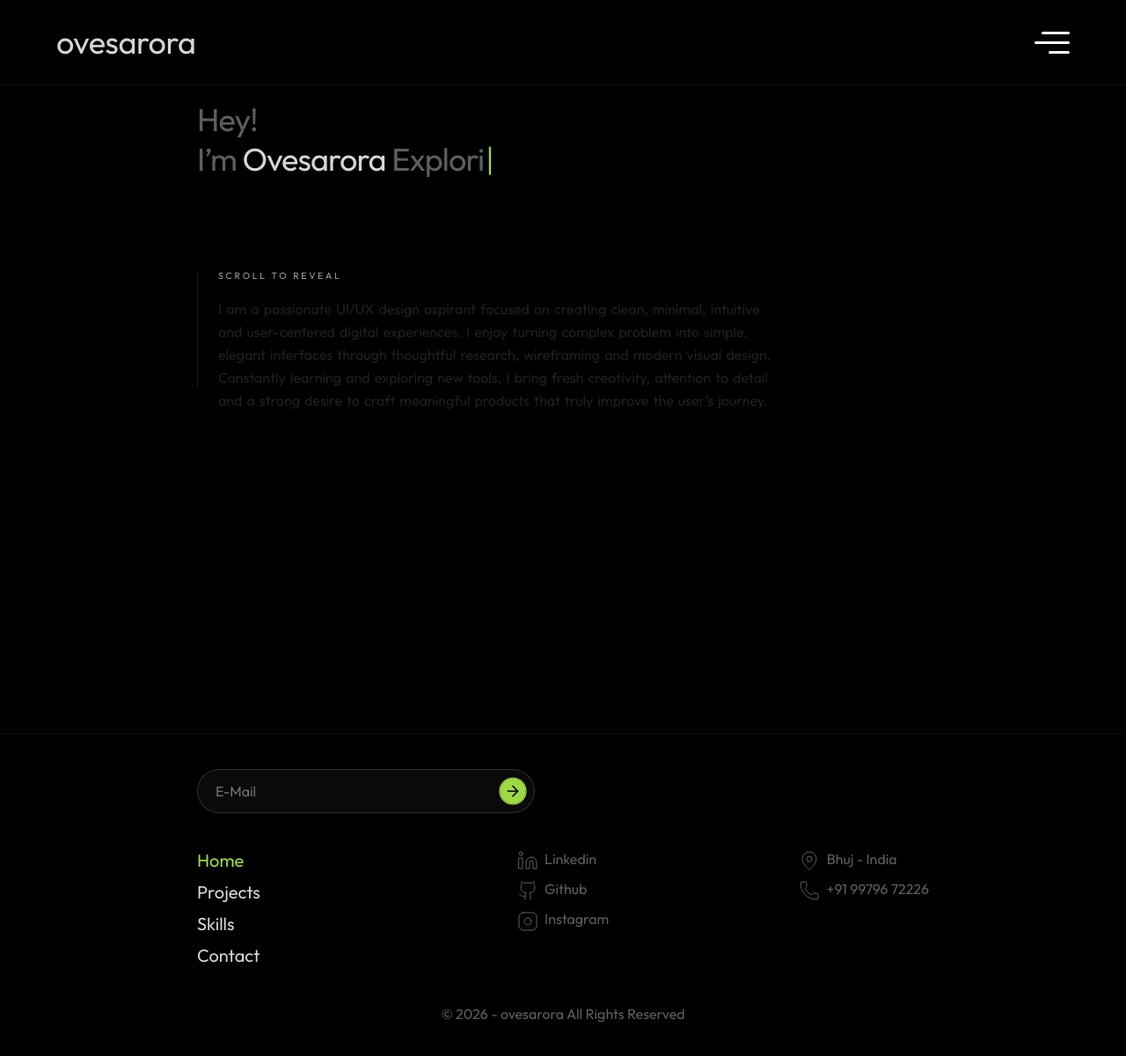
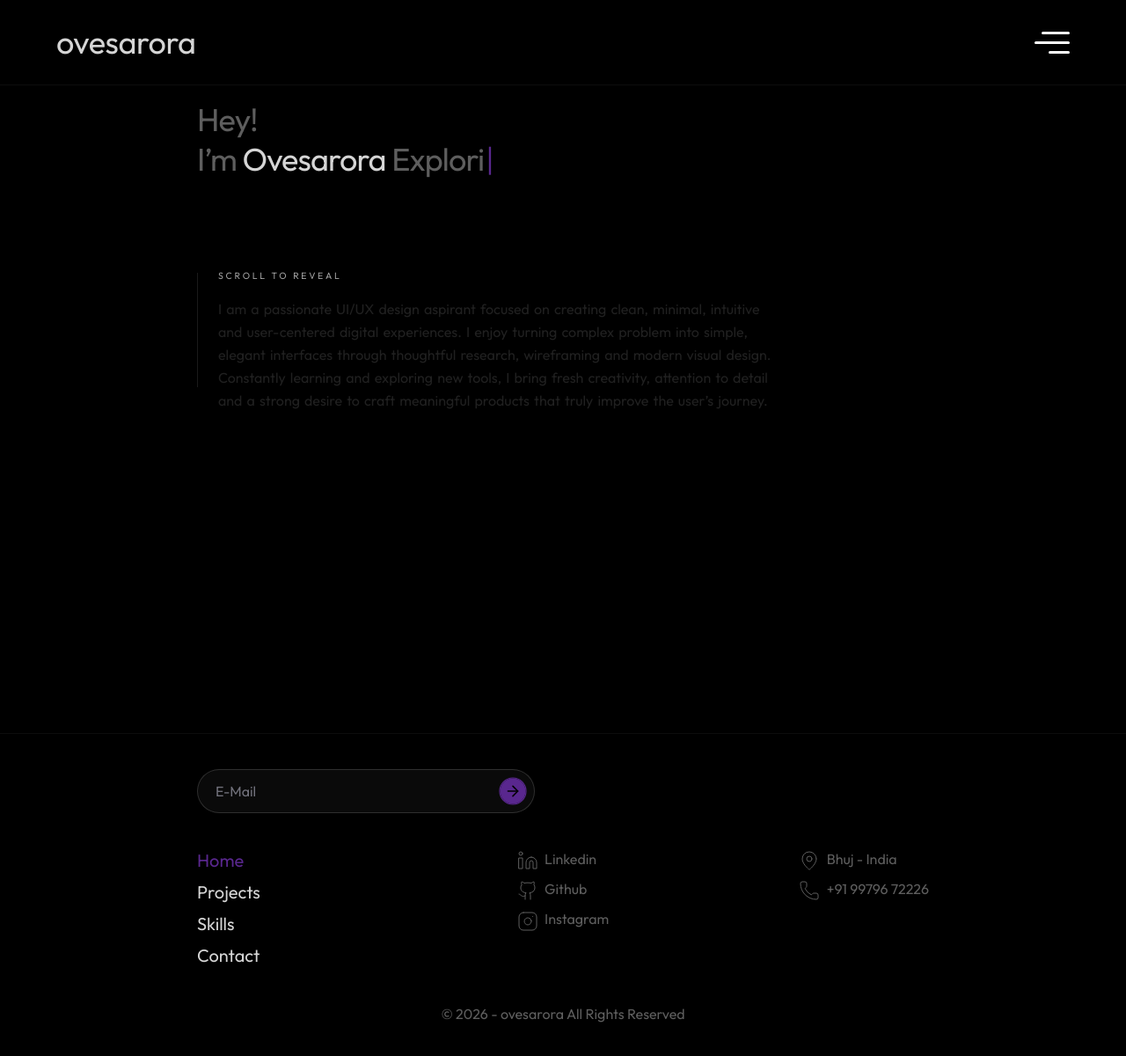
Before and after one commit to mr-saad/oves-portfolio, a React (Vite) app: page / in a window 1280 px wide. Shown: the top 1200 px of the page at 88% size. Built offline with nearby package versions, Linux system fonts and the light colour scheme.

Commit message:
style: update brand accent color from #9ED945 to #59278E

```diff
--- a/src/components/Footer.jsx
+++ b/src/components/Footer.jsx
@@ -62,7 +62,7 @@ export default function Footer() {
               strokeWidth="2"
               strokeLinecap="round"
               strokeLinejoin="round"
-              className="rounded-full bg-[#9ED945] p-1 scale-120 outline-1 outline-[#9ED945] transition-all duration-700 hover:bg-transparent hover:stroke-[#9ED945] group-focus:bg-transparent group-focus:stroke-[#9ED945]"
+              className="rounded-full bg-[#59278E] p-1 scale-120 outline-1 outline-[#59278E] transition-all duration-700 hover:bg-transparent hover:stroke-[#59278E] group-focus:bg-transparent group-focus:stroke-[#59278E]"
             >
               <path d="M5 12h14" />
               <path d="m12 5 7 7-7 7" />
@@ -79,8 +79,8 @@ export default function Footer() {
                 <Link
                   to={link.route}
                   onClick={() => smoothScrollToTop(900)}
-                  className={`transition hover:text-[#9ED945]! highlight text-xl ${
-                    pathname === link.route ? "text-[#9ED945]!" : ""
+                  className={`transition hover:text-[#59278E]! highlight text-xl ${
+                    pathname === link.route ? "text-[#59278E]!" : ""
                   }`}
                 >
                   {link.title}
--- a/src/components/Navbar.jsx
+++ b/src/components/Navbar.jsx
@@ -106,8 +106,8 @@ export default function Navbar() {
                       to={link.route}
                       className={`transition-colors duration-300 ${
                         isActive
-                          ? "font-bold text-[#9ED945]"
-                          : "font-medium text-[#777] hover:text-[#9ED945]"
+                          ? "font-bold text-[#59278E]"
+                          : "font-medium text-[#777] hover:text-[#59278E]"
                       }`}
                     >
                       {link.title}
--- a/src/index.css
+++ b/src/index.css
@@ -68,13 +68,13 @@
 }
 
 ::selection {
-  background-color: #9ED945;
-  color: #000000;
+  background-color: #59278E;
+  color: #ffffff;
 }
 
 ::-moz-selection {
-  background-color: #9ED945;
-  color: #000000;
+  background-color: #59278E;
+  color: #ffffff;
 }
 
 body {
@@ -142,9 +142,9 @@ body {
   font-size: 15px;
   cursor: pointer;
   border-radius: 9999px;
-  background-color: #9ED945;
+  background-color: #59278E;
   color: #000;
-  outline: 2px solid #9ED945;
+  outline: 2px solid #59278E;
   transition: color 0.6s ease, outline-color 0.6s ease;
 }
 
@@ -175,8 +175,8 @@ body {
 .fill-text-anim {
   background: linear-gradient(
     to right,
-    #9ED945 0%,
-    #9ED945 50%,
+    #59278E 0%,
+    #59278E 50%,
     #ffffff 50.2%,
     #ffffff 100%
   );
--- a/src/routes/Home.jsx
+++ b/src/routes/Home.jsx
@@ -359,7 +359,7 @@ export default function Home() {
         {showCursor && (
           <span
             aria-hidden="true"
-            className="inline-block text-[#9ED945] font-light ml-0.5 typewriter-cursor"
+            className="inline-block text-[#59278E] font-light ml-0.5 typewriter-cursor"
           >
             |
           </span>
```
Also changed, not shown: public/favicon.svg, public/vite.svg.
